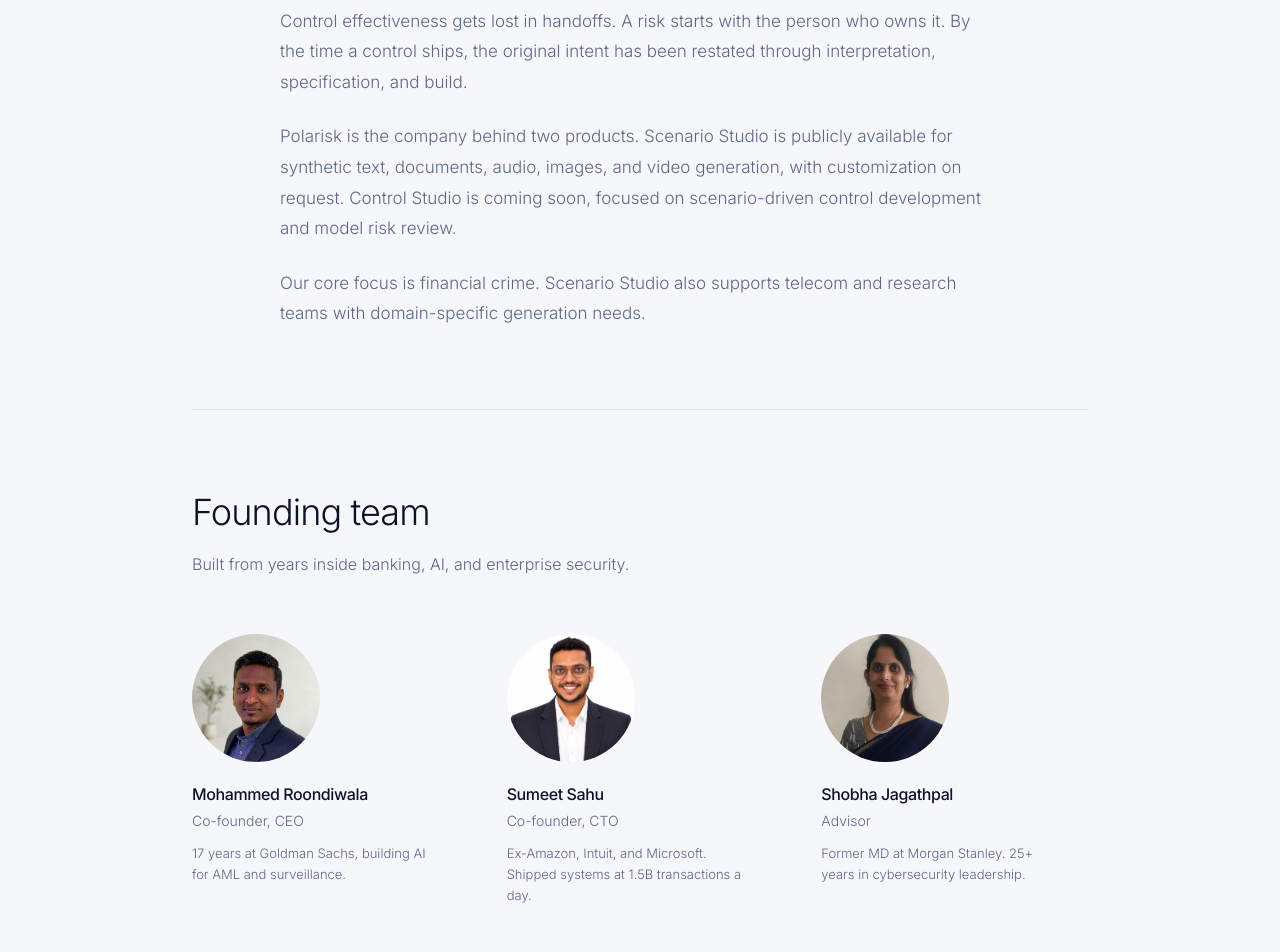
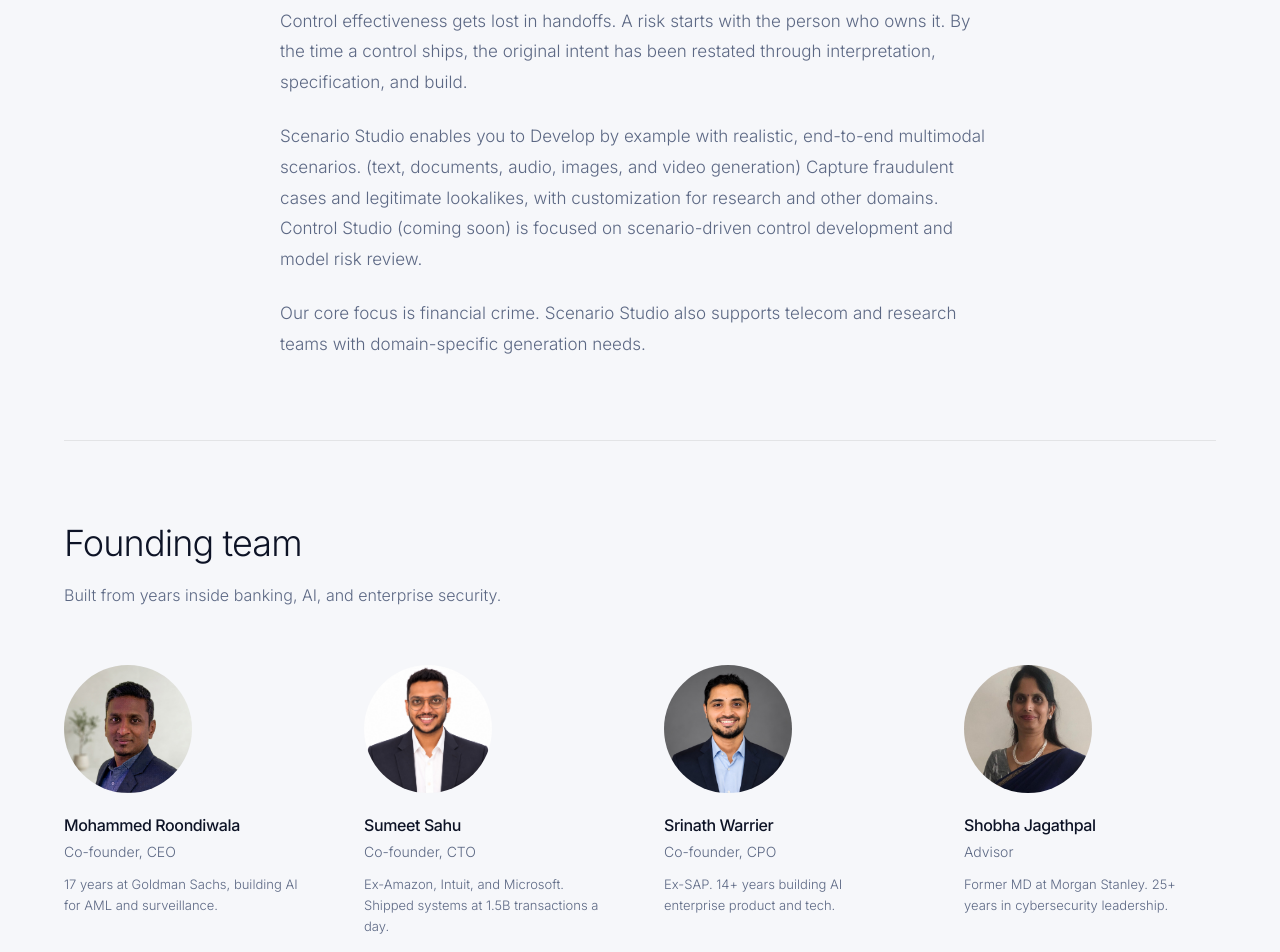
Before and after one commit to polariskai/polarisk-website, a Next.js app: page /about in a window 1280 px wide. Shown: the part 620-1572 px from the top of the page. Built offline with nearby package versions, Linux system fonts and the light colour scheme.

Commit message:
srinath-added

```diff
--- a/app/about/page.js
+++ b/app/about/page.js
@@ -6,8 +6,7 @@
 
 export const metadata = pageMetadata({
   title: "About | Polarisk",
-  description:
-    "Meet Polarisk, the company behind Scenario Studio and the upcoming Control Studio. Financial crime is our core focus.",
+  description: "From risk identified to control effectiveness. Polarisk builds Scenario Studio so risk owners stay close to modeling.",
   path: "/about/",
 });
 
@@ -23,6 +22,12 @@
     role: "Co-founder, CTO",
     photo: "/team/sumeet-sahu.jpg",
     blurb: "Ex-Amazon, Intuit, and Microsoft. Shipped systems at 1.5B transactions a day.",
+  },
+  {
+    name: "Srinath Warrier",
+    role: "Co-founder, CPO",
+    photo: "/team/srinath-warrier.jpg",
+    blurb: "Ex-SAP. 14+ years building AI enterprise product and tech.",
   },
   {
     name: "Shobha Jagathpal",
@@ -64,26 +69,25 @@
                 and build.
               </p>
               <p>
-                Polarisk is the company behind two products. Scenario Studio is
-                publicly available for synthetic text, documents, audio, images, and video generation,
-                with customization on request. Control Studio is coming soon,
-                focused on scenario-driven control development and model risk review.
+                Scenario Studio enables you to Develop by example with realistic, end-to-end multimodal scenarios. (text, documents, audio, images, and video generation)
+                Capture fraudulent cases and legitimate lookalikes, with customization for research and other domains.
+                Control Studio (coming soon) is focused on scenario-driven control development and model risk review.
               </p>
               <p>Our core focus is financial crime. Scenario Studio also supports telecom and research teams with domain-specific generation needs.</p>
             </div>
           </Reveal>
         </div>
 
-        <Reveal as="section" className="mx-auto max-w-4xl border-t border-black/[0.08] py-20">
+        <Reveal as="section" className="mx-auto max-w-6xl border-t border-black/[0.08] py-20">
           <h2 className="text-[clamp(1.6rem,3.4vw,2.25rem)] font-light leading-[1.25] tracking-tight">
             Founding team
           </h2>
           <p className="mt-4 max-w-xl text-[16px] font-light leading-[1.7] text-[#5c6884]">
             Built from years inside banking, AI, and enterprise security.
           </p>
-          <ul className="mt-14 grid gap-12 sm:grid-cols-3">
+          <ul className="mt-14 grid grid-cols-1 gap-10 sm:grid-cols-2 sm:gap-x-8 sm:gap-y-12 lg:grid-cols-4 lg:gap-12">
             {FOUNDING_TEAM.map((person) => (
-              <li key={person.name} className="flex flex-col items-start">
+              <li key={person.name} className="flex flex-col items-center text-center lg:items-start lg:text-left">
                 <Image
                   src={person.photo}
                   alt={person.name}
```
Also changed, not shown: public/team/srinath-warrier.jpg (added).
